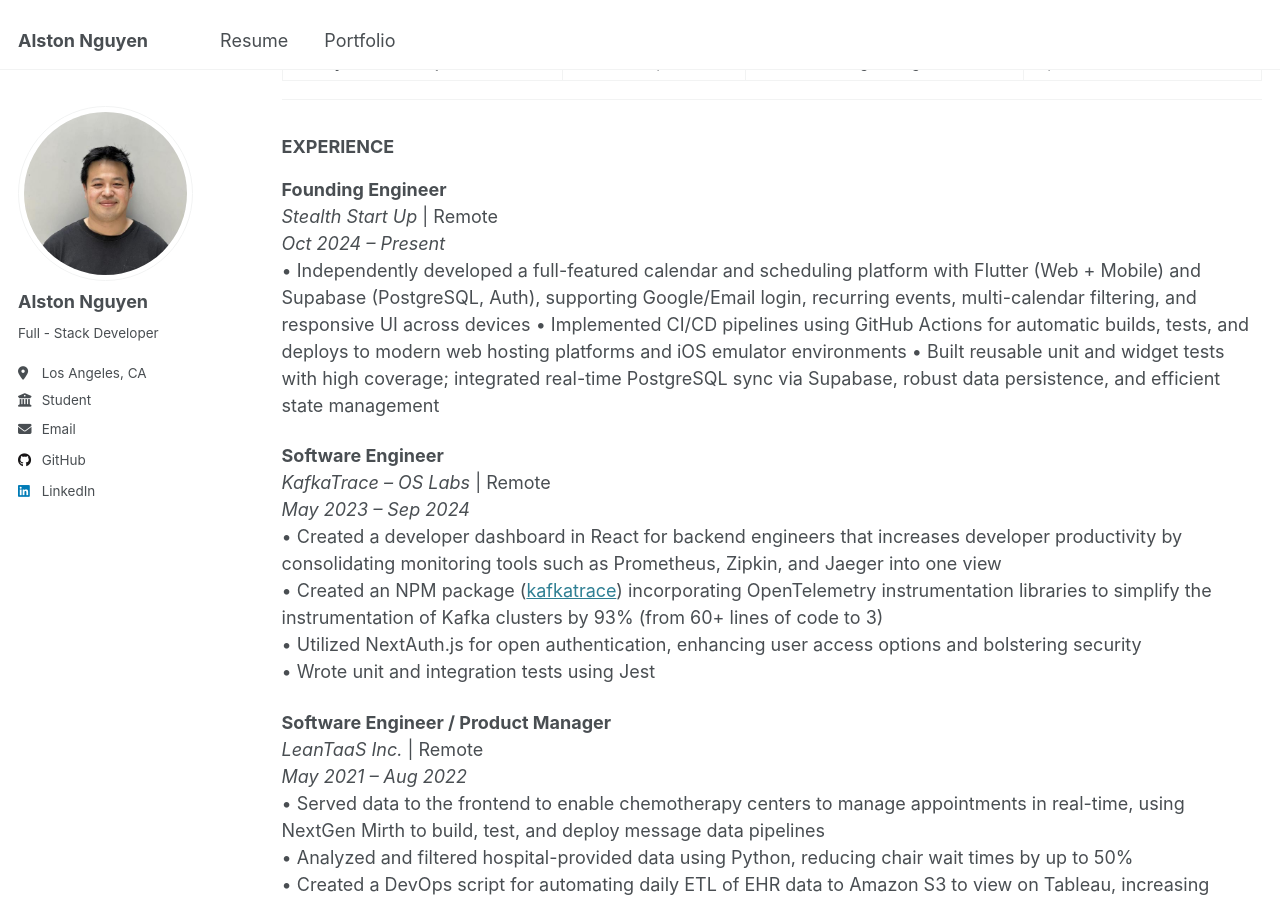
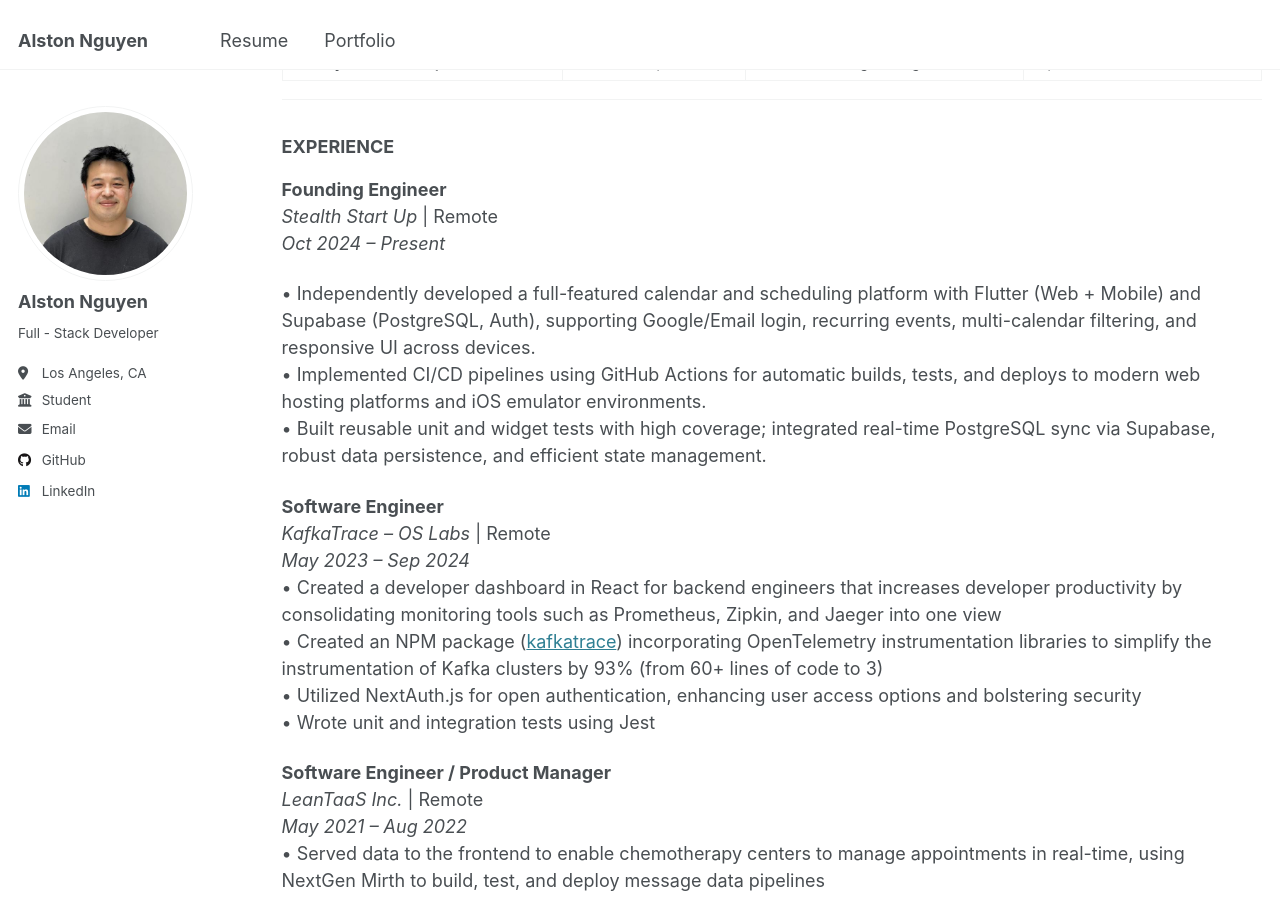
Before and after one commit to alstonnguyen/alstonnguyen.github.io, a Jekyll site: the page built from _pages/cv.md, in a window 1280 px wide and 900 px high, scrolled down 358 px. Built offline with Jekyll 4.4.1, drawn with Linux system fonts in a browser that asks for light colours.

Commit message:
Update cv.md

```diff
--- a/_pages/cv.md
+++ b/_pages/cv.md
@@ -28,13 +28,11 @@ redirect_from:
 **Founding Engineer**
 *Stealth Start Up* | Remote
 *Oct 2024 – Present*
-• Independently developed a full-featured calendar and scheduling platform with Flutter (Web + Mobile) and
-Supabase (PostgreSQL, Auth), supporting Google/Email login, recurring events, multi-calendar filtering, and
-responsive UI across devices
-• Implemented CI/CD pipelines using GitHub Actions for automatic builds, tests, and deploys to modern web
-hosting platforms and iOS emulator environments
-• Built reusable unit and widget tests with high coverage; integrated real-time PostgreSQL sync via Supabase,
-robust data persistence, and efficient state management
+
+• Independently developed a full-featured calendar and scheduling platform with Flutter (Web + Mobile) and Supabase (PostgreSQL, Auth), supporting Google/Email login, recurring events, multi-calendar filtering, and responsive UI across devices.
+• Implemented CI/CD pipelines using GitHub Actions for automatic builds, tests, and deploys to modern web hosting platforms and iOS emulator environments.
+• Built reusable unit and widget tests with high coverage; integrated real-time PostgreSQL sync via Supabase, robust data persistence, and efficient state management.
+
 
 **Software Engineer**
 *KafkaTrace – OS Labs* | Remote
```
